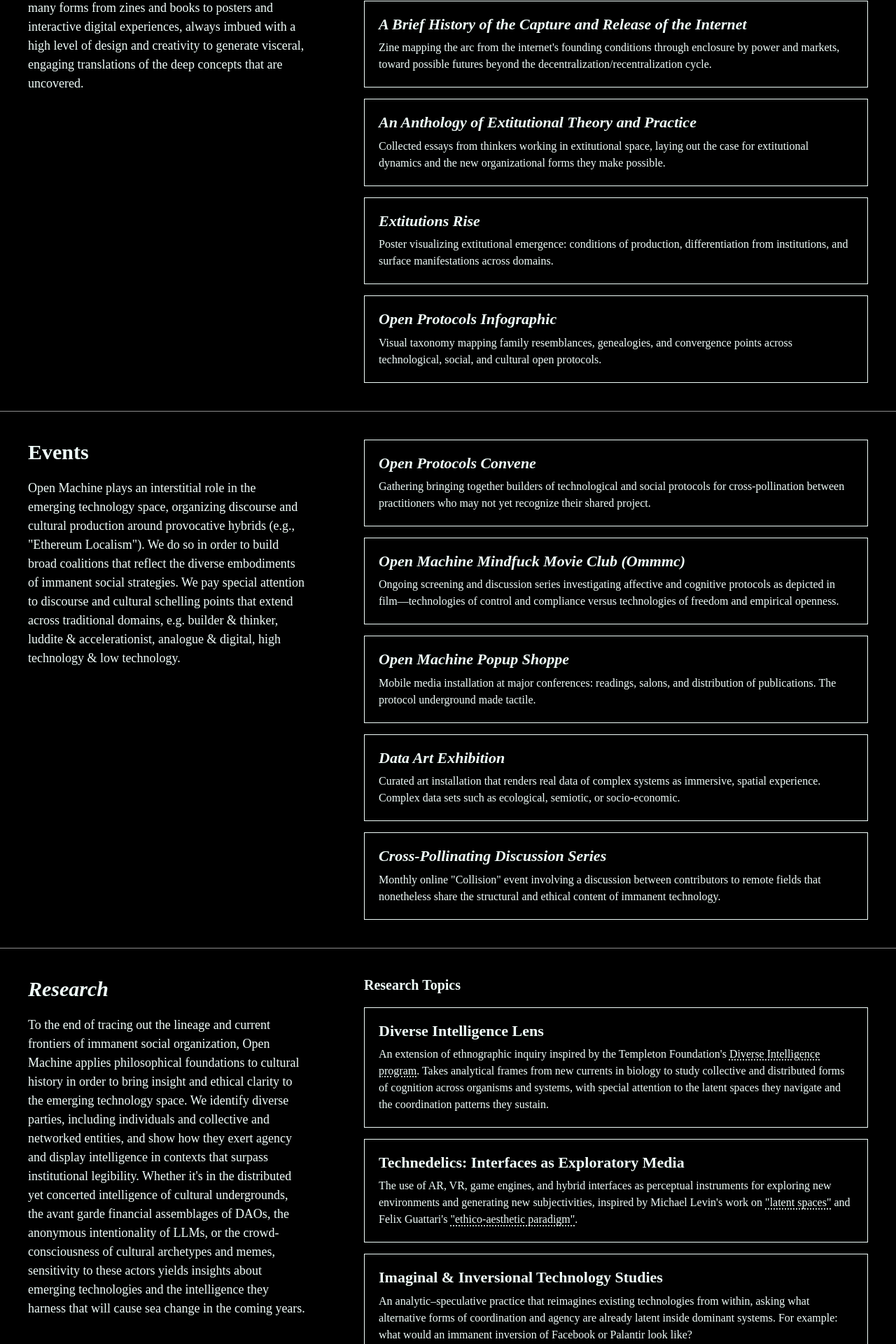
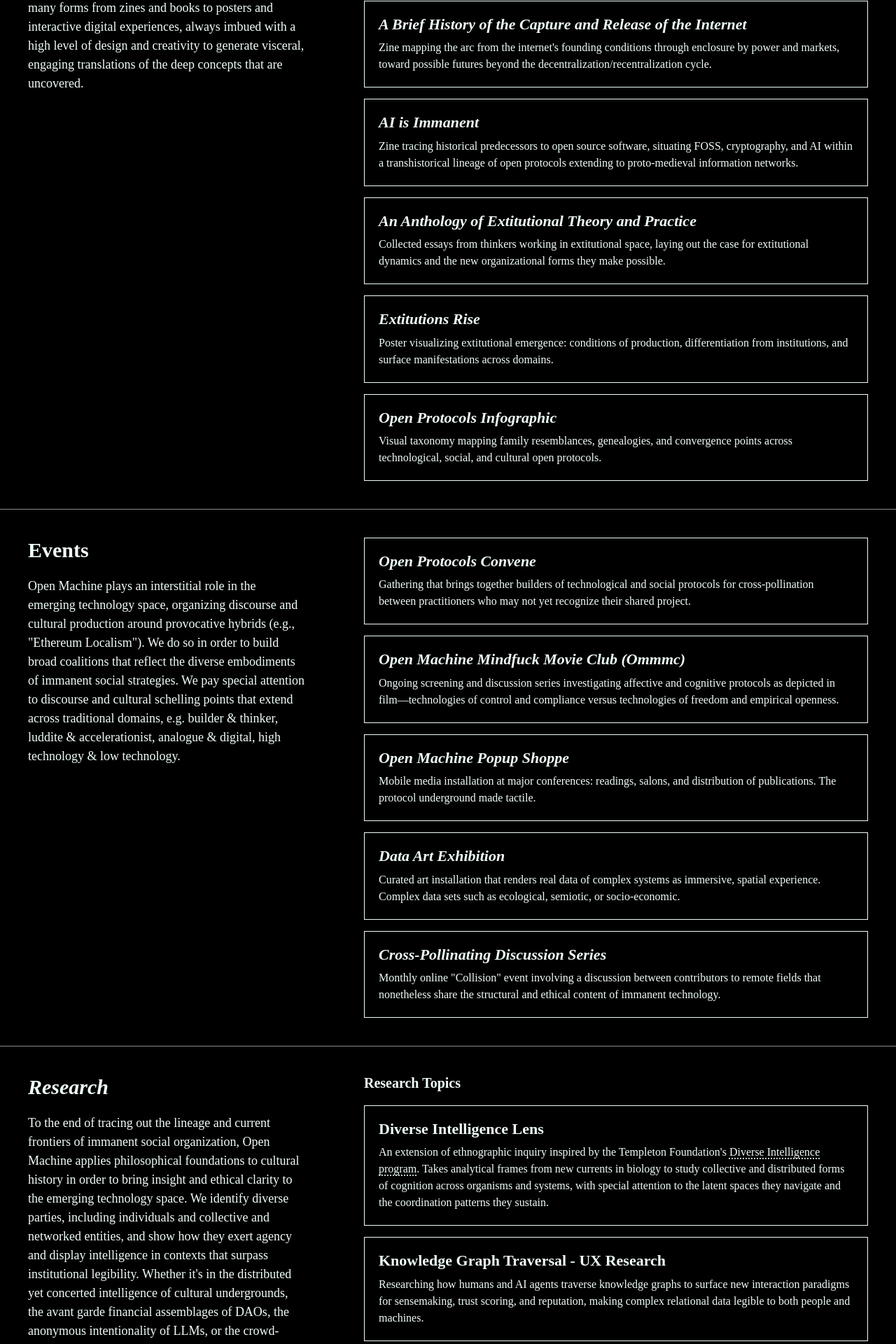
Before and after one commit to oovg/the-open-template, a Next.js app: page /programme in a window 1280 px wide. Shown: the part 1422-3342 px from the top of the page at 70% size. Built offline with nearby package versions, Linux system fonts and the light colour scheme; a web font is replaced by a local one.

Commit message:
Update programme.tsx

```diff
--- a/src/pages/programme.tsx
+++ b/src/pages/programme.tsx
@@ -56,11 +56,15 @@ export default function Programme() {
           <Flex direction="column" w={['100%', null, '60%']} gap={4}>
             <Box border="1px solid" borderColor="primary" p={5}>
               <Heading fontSize={['md', null, 'lg']} mb={2} fontStyle="italic">A History of the Open Protocol Movement</Heading>
-              <Text fontSize="sm">Zine tracing historical predecessors to open source software, situating FOSS, cryptography, and AI within a transhistorical lineage of open protocols extending to proto-medieval information networks.</Text>
+              <Text fontSize="sm">Zine exploring the rise of LLMs and other ML tools from the perspective of Open Machine's immanent philosophy, emphasizing language and code as products of open stigmergic process.</Text>
             </Box>
             <Box border="1px solid" borderColor="primary" p={5}>
               <Heading fontSize={['md', null, 'lg']} mb={2} fontStyle="italic">A Brief History of the Capture and Release of the Internet</Heading>
               <Text fontSize="sm">Zine mapping the arc from the internet's founding conditions through enclosure by power and markets, toward possible futures beyond the decentralization/recentralization cycle.</Text>
+            </Box>
+            <Box border="1px solid" borderColor="primary" p={5}>
+              <Heading fontSize={['md', null, 'lg']} mb={2} fontStyle="italic">AI is Immanent</Heading>
+              <Text fontSize="sm">Zine tracing historical predecessors to open source software, situating FOSS, cryptography, and AI within a transhistorical lineage of open protocols extending to proto-medieval information networks.</Text>
             </Box>
             <Box border="1px solid" borderColor="primary" p={5}>
               <Heading fontSize={['md', null, 'lg']} mb={2} fontStyle="italic">An Anthology of Extitutional Theory and Practice</Heading>
@@ -88,7 +92,7 @@ export default function Programme() {
           <Flex direction="column" w={['100%', null, '60%']} gap={4}>
             <Box border="1px solid" borderColor="primary" p={5}>
               <Heading fontSize={['md', null, 'lg']} mb={2} fontStyle="italic">Open Protocols Convene</Heading>
-              <Text fontSize="sm">Gathering bringing together builders of technological and social protocols for cross-pollination between practitioners who may not yet recognize their shared project.</Text>
+              <Text fontSize="sm">Gathering that brings together builders of technological and social protocols for cross-pollination between practitioners who may not yet recognize their shared project.</Text>
             </Box>
             <Box border="1px solid" borderColor="primary" p={5}>
               <Heading fontSize={['md', null, 'lg']} mb={2} fontStyle="italic">Open Machine Mindfuck Movie Club (Ommmc)</Heading>
@@ -129,6 +133,12 @@ export default function Programme() {
                     Diverse Intelligence program
                   </Link>
                   . Takes analytical frames from new currents in biology to study collective and distributed forms of cognition across organisms and systems, with special attention to the latent spaces they navigate and the coordination patterns they sustain.
+                </Text>
+              </Box>
+              <Box border="1px solid" borderColor="primary" p={5}>
+                <Heading fontSize={['md', null, 'lg']} mb={2}>Knowledge Graph Traversal - UX Research</Heading>
+                <Text fontSize="sm">
+                  Researching how humans and AI agents traverse knowledge graphs to surface new interaction paradigms for sensemaking, trust scoring, and reputation, making complex relational data legible to both people and machines.
                 </Text>
               </Box>
               <Box border="1px solid" borderColor="primary" p={5}>
```
